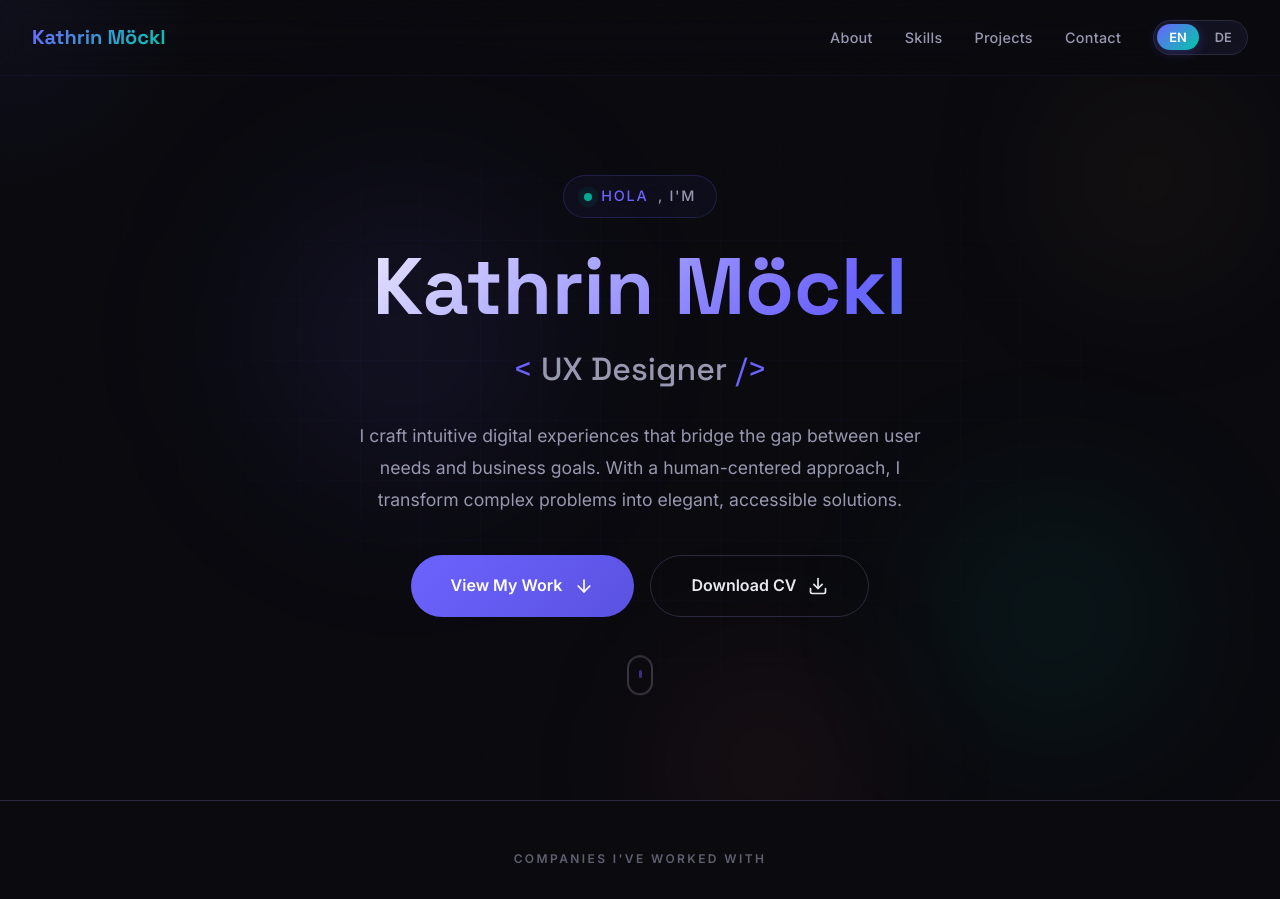
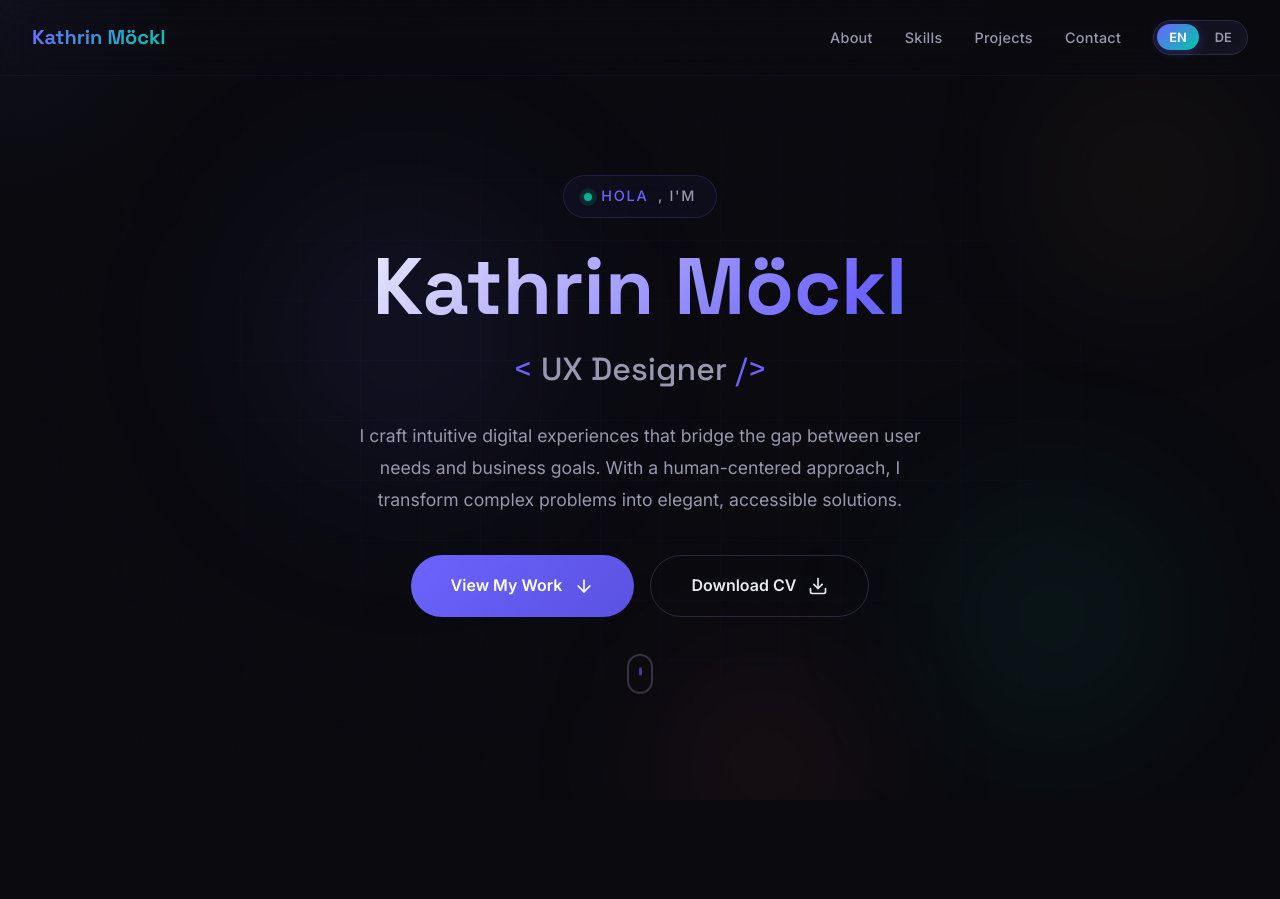
Before and after one commit to Moeckl-kathrin/Portfolio, a React (Vite) app: page / in a window 1280 px wide. Shown: the top 899 px of the page. Built offline with nearby package versions, Linux system fonts and the light colour scheme.

Commit message:
remove content

```diff
--- a/src/pages/HomePage.tsx
+++ b/src/pages/HomePage.tsx
@@ -1,5 +1,4 @@
 import Hero from '../components/Hero';
-import TrustBanner from '../components/TrustBanner';
 import About from '../components/About';
 import Skills from '../components/Skills';
 import UXMethodologies from '../components/UXMethodologies';
@@ -11,7 +10,6 @@ export default function HomePage() {
   return (
     <>
       <Hero />
-      <TrustBanner />
       <About />
       <Skills />
       <UXMethodologies />
```
